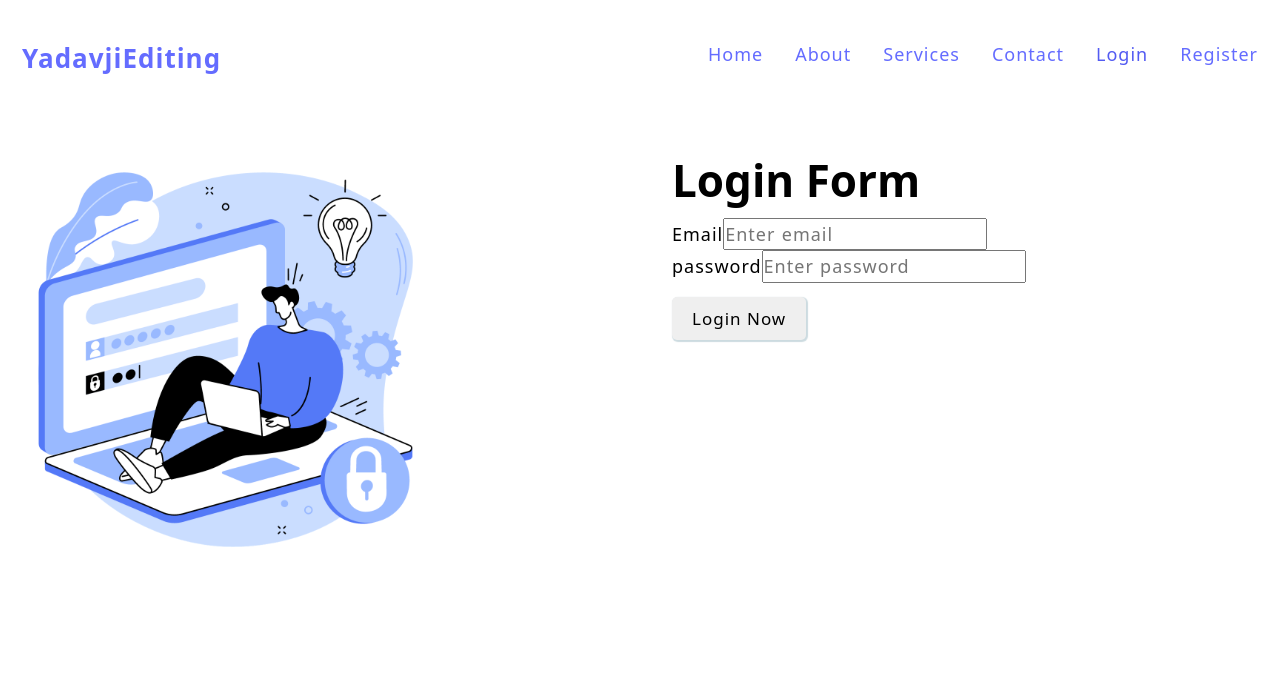
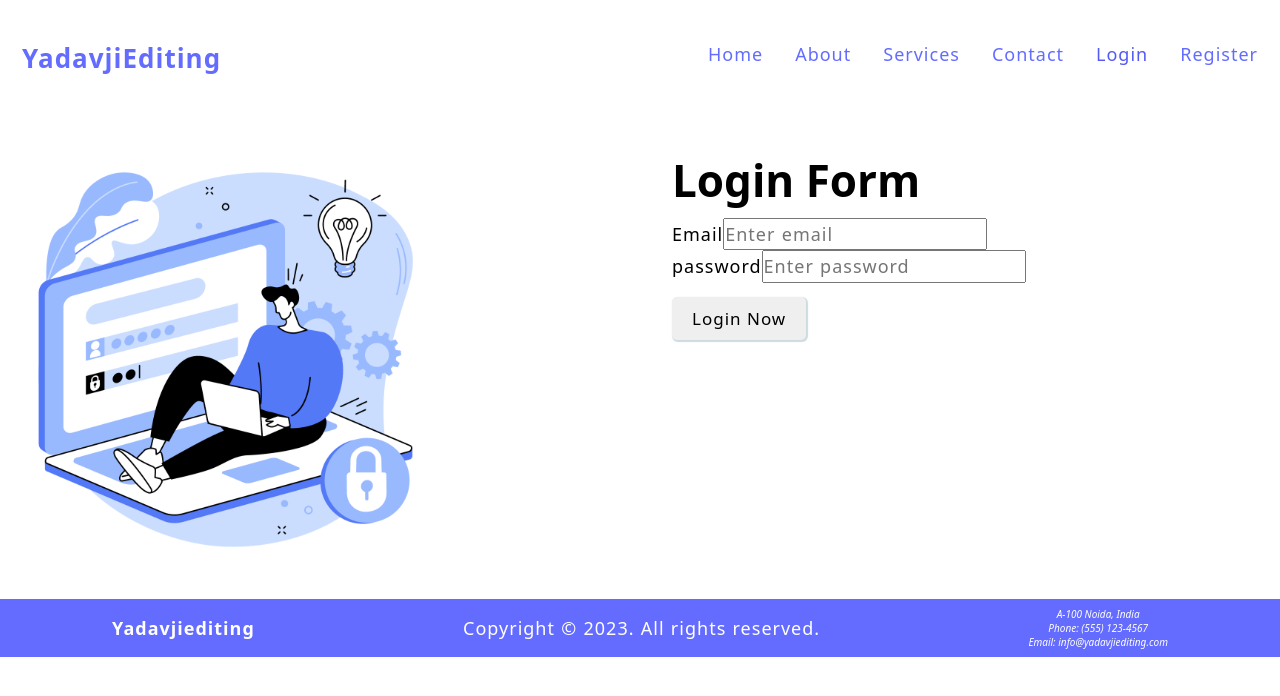
Before and after one commit to yatendra2832/MERN-Stack, a React (Vite) app in the folder client/: page /login in a window 1280 px wide. Shown: the top 696 px of the page. Built offline with nearby package versions, Linux system fonts and the light colour scheme.

Commit message:
footer for the website

```diff
--- a/client/src/App.jsx
+++ b/client/src/App.jsx
@@ -1,26 +1,30 @@
-import {BrowserRouter, Routes, Route} from 'react-router-dom';
-import Home from './pages/Home';
-import About from './pages/About';
-import Contact from './pages/Contact';
-import Service from './pages/Service';
-import Register from './pages/Register';
-import Login from './pages/Login';
+import { BrowserRouter, Routes, Route } from "react-router-dom";
+import Home from "./pages/Home";
+import About from "./pages/About";
+import Contact from "./pages/Contact";
+import Service from "./pages/Service";
+import Register from "./pages/Register";
+import Login from "./pages/Login";
 
-import Navbar from './components/Navbar';
+import Navbar from "./components/Navbar";
+import Footer from "./components/Footer";
 
-const App = () =>{
-  return <>
-  <BrowserRouter>
-  <Navbar/>
-  <Routes>
-    <Route path='/' element={<Home />}/>
-    <Route path='/about' element={<About />}/>
-    <Route path='/contact' element={<Contact />}/>
-    <Route path='/service' element={<Service />}/>
-    <Route path='/register' element={<Register />}/>
-    <Route path='/login' element={<Login />}/>
-  </Routes>
-  </BrowserRouter>
-  </>
-}
+const App = () => {
+  return (
+    <>
+      <BrowserRouter>
+        <Navbar />
+        <Routes>
+          <Route path="/" element={<Home />} />
+          <Route path="/about" element={<About />} />
+          <Route path="/contact" element={<Contact />} />
+          <Route path="/service" element={<Service />} />
+          <Route path="/register" element={<Register />} />
+          <Route path="/login" element={<Login />} />
+        </Routes>
+        <Footer />
+      </BrowserRouter>
+    </>
+  );
+};
 export default App;
--- /dev/null
+++ b/client/src/components/Footer.css
@@ -0,0 +1,18 @@
+/* Footer.css */
+
+.footer-container {
+  background-color: #646cff;
+  color: #fff;
+  padding: 8px;
+  text-align: center;
+  display: flex;
+  align-items: center;
+  justify-content: space-around;
+}
+
+.company-name {
+  font-size: 18px;
+  margin: 0;
+  text-transform: capitalize;
+  font-weight: bolder;
+}
--- /dev/null
+++ b/client/src/components/Footer.jsx
@@ -0,0 +1,19 @@
+import React from "react";
+import "./Footer.css";
+const Footer = () => {
+  return (
+    <footer className="footer-container">
+      <p className="company-name">yadavjiediting</p>
+      <p>Copyright © 2023. All rights reserved.</p>
+      <address>
+        A-100 Noida, India
+        <br />
+        Phone: (555) 123-4567
+        <br />
+        Email: info@yadavjiediting.com
+      </address>
+    </footer>
+  );
+};
+
+export default Footer;
```
